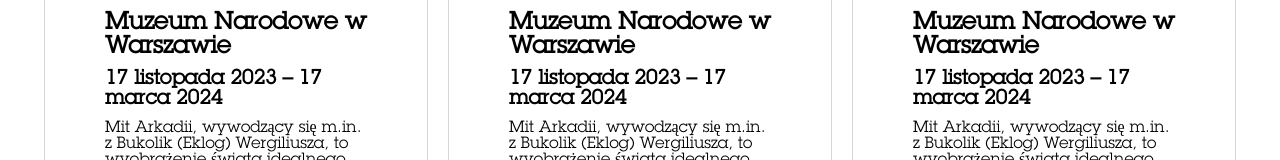
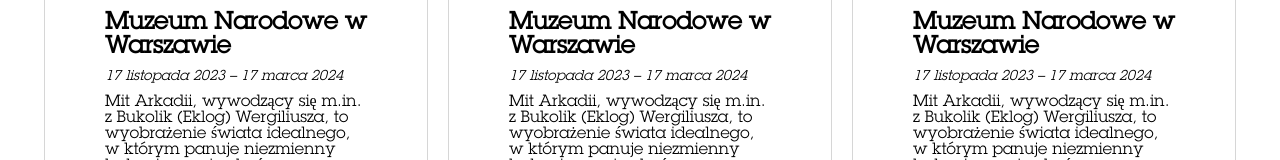
Before and after one commit to abudzikowsk/SztukaNaWidoku, an Angular app in the folder SztukaNaWidoku/ClientApp/: page / in a window 1280 px wide. Shown: the part 533-693 px from the top of the page. Built offline with nearby package versions, Linux system fonts and the light colour scheme.

Commit message:
change font

```diff
--- a/SztukaNaWidoku/ClientApp/src/app/event-box/event-box.component.scss
+++ b/SztukaNaWidoku/ClientApp/src/app/event-box/event-box.component.scss
@@ -17,9 +17,11 @@
 }
 
 .date{
-  font-size: 20px;
-  font-weight: bold;
+  font-size: 14px;
+  font-weight: 500;
   margin: 10px;
+  font-style: italic;
+
 }
 
 .description{
```
